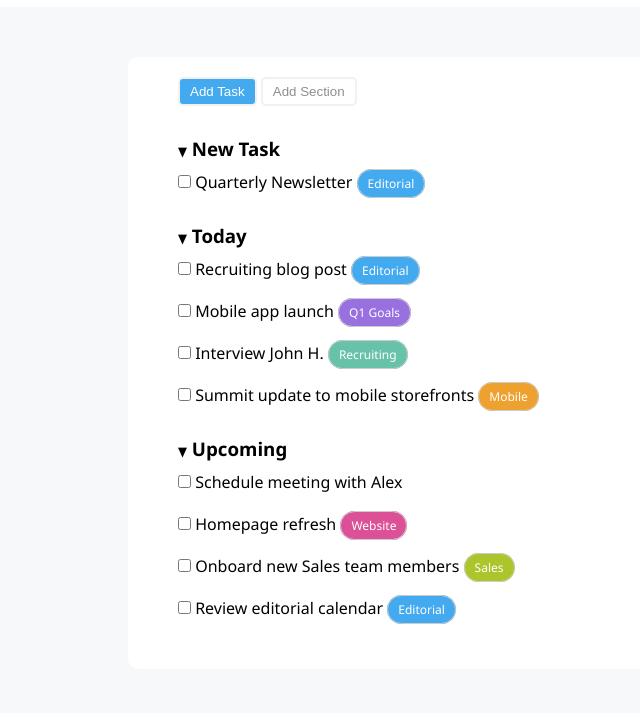
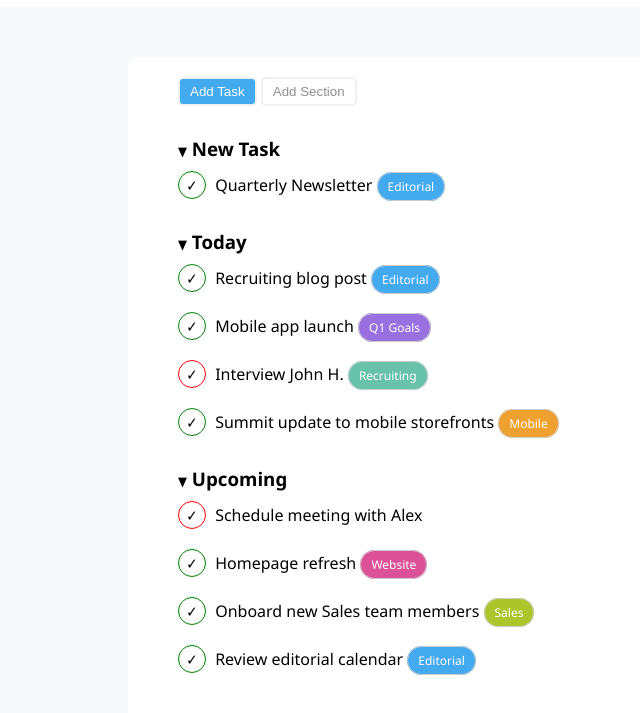
Before and after one commit to SalvatoreMangiacotti/html-css-toboolist, a plain HTML site: page index.html in a window 1280 px wide. Shown: the part 63-776 px from the top of the page, without its empty margins (0-640 px from the left). Drawn offline with Linux system fonts and the light colour scheme.

Commit message:
Checkboxes are not input types anymore, its just a visual representation

```diff
--- a/css/style.css
+++ b/css/style.css
@@ -67,6 +67,28 @@ section h3 {
     margin-bottom: 10px;
 }
 
+/* Red check */
+
+.checkbox-container::before {
+    content: "\2713";
+    font-size: 15px;
+    border-radius: 50%;
+    padding: 3px;
+    margin-right: 5px;
+    display: inline-block;
+    width: 20px;
+    height: 20px;
+    text-align: center;
+}
+
+.green-check::before {
+    border: 1px solid green;
+}
+
+.red-check::before {
+    border: 1px solid red;
+}
+
 /* Checkboxes */
 
 .checkbox-container {
--- a/index.html
+++ b/index.html
@@ -37,9 +37,8 @@
                     New Task
                 </h3>
 
-                <div class="checkbox-container">
-                    <input type="checkbox" title="Select to check">
-                    <label>Quarterly Newsletter</label>
+                <div class="checkbox-container green-check">
+                    Quarterly Newsletter
                     <span class="blue">Editorial</span>
                 </div>
             </section>
@@ -52,27 +51,23 @@
                     Today
                 </h3>
 
-                <div class="checkbox-container">
-                    <input type="checkbox" title="Select to check">
-                    <label">Recruiting blog post</label>
-                        <span class="blue">Editorial</span>
+                <div class="checkbox-container green-check">
+                    Recruiting blog post
+                    <span class="blue">Editorial</span>
                 </div>
 
-                <div class="checkbox-container">
-                    <input type="checkbox" title="Select to check">
-                    <label>Mobile app launch</label>
+                <div class="checkbox-container green-check">
+                    Mobile app launch
                     <span id="purple">Q1 Goals</span>
                 </div>
 
-                <div class="checkbox-container">
-                    <input type="checkbox" title="Select to check">
-                    <label>Interview John H.</label>
+                <div class="checkbox-container red-check">
+                    Interview John H.
                     <span id="green">Recruiting</span>
                 </div>
 
-                <div class="checkbox-container">
-                    <input type="checkbox" title="Select to check">
-                    <label>Summit update to mobile storefronts</label>
+                <div class="checkbox-container green-check">
+                    Summit update to mobile storefronts
                     <span id="orange">Mobile</span>
                 </div>
             </section>
@@ -85,26 +80,22 @@
                     Upcoming
                 </h3>
 
-                <div class="checkbox-container">
-                    <input type="checkbox" title="Select to check">
-                    <label>Schedule meeting with Alex</label>
+                <div class="checkbox-container red-check">
+                    Schedule meeting with Alex
                 </div>
 
-                <div class="checkbox-container">
-                    <input type="checkbox" title="Select to check">
-                    <label>Homepage refresh</label>
+                <div class="checkbox-container green-check">
+                    Homepage refresh
                     <span id="rose">Website</span>
                 </div>
 
-                <div class="checkbox-container">
-                    <input type="checkbox" title="Select to check">
-                    <label>Onboard new Sales team members</label>
+                <div class="checkbox-container green-check">
+                    Onboard new Sales team members
                     <span id="lime">Sales</span>
                 </div>
 
-                <div class="checkbox-container">
-                    <input type="checkbox" title="Select to check">
-                    <label>Review editorial calendar</label>
+                <div class="checkbox-container green-check">
+                    Review editorial calendar
                     <span class="blue">Editorial</span>
                 </div>
             </section>
```
